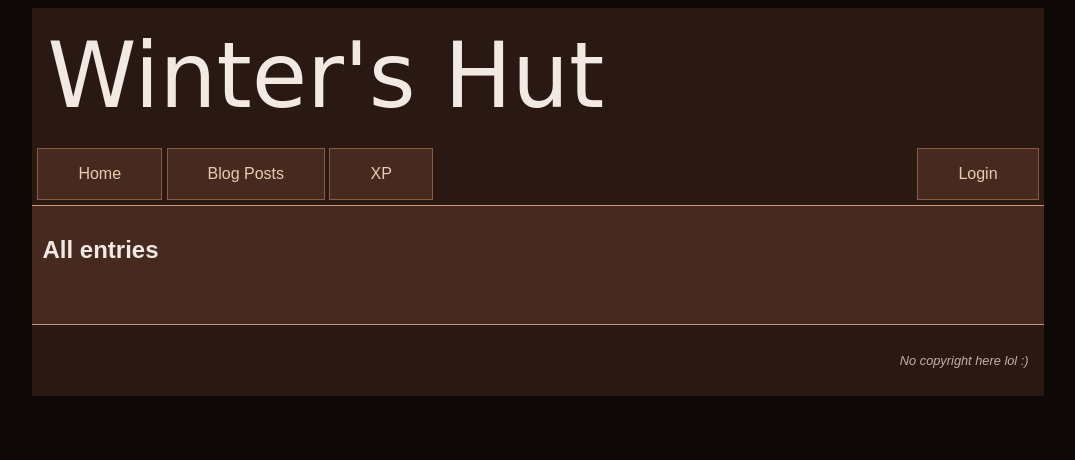
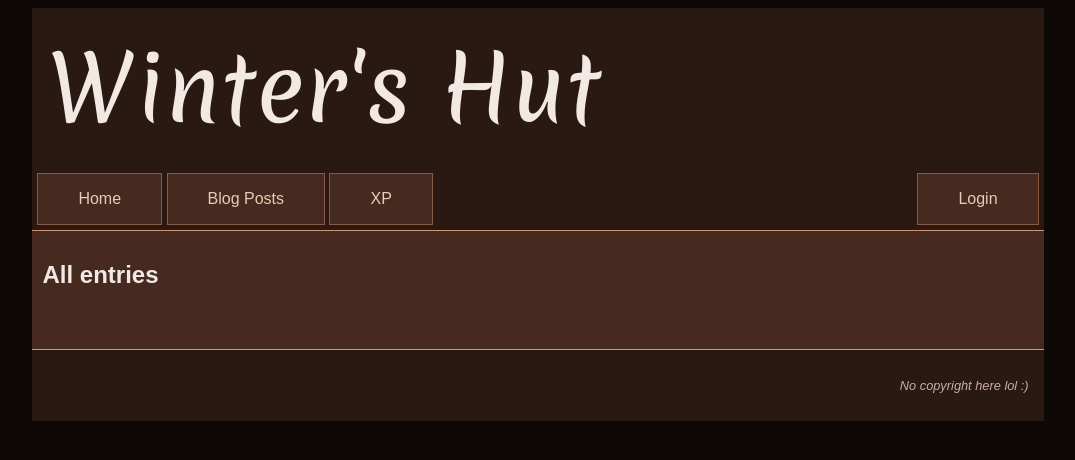
Before and after one commit to dimitarOnGithub/winterhut, a Flask app: page /all_posts in a window 1280 px wide. Shown: the top 460 px of the page, without its empty margins (102-1177 px from the left). Run offline with Flask 2, Linux system fonts and the light colour scheme; data that the repository does not hold is empty; parts of the project's set-up code (start-up, migrations or seed data) failed here and were passed over.

Commit message:
Fixing font selection

```diff
--- a/winterhut/static/main.css
+++ b/winterhut/static/main.css
@@ -36,7 +36,7 @@ a {
 
 .header-title {
   background: #2A1913;
-  font-family: 'Norican', cursive;
+  font-family: 'Merienda', cursive;
   font-size: 90px;
   padding: 15px;
 }
@@ -179,7 +179,7 @@ nav .nav-right {
 }
 
 .author-socials {
-  font-family: 'Norican', cursive;
+  font-family: 'Merienda', cursive;
   font-size: 40px;
   word-break: break-all;
 }
--- a/winterhut/templates/layout.html
+++ b/winterhut/templates/layout.html
@@ -3,6 +3,9 @@
 <head>
     <meta charset="UTF-8">
     <link rel="stylesheet" href="/static/main.css">
+    <link rel="preconnect" href="https://fonts.googleapis.com">
+    <link rel="preconnect" href="https://fonts.gstatic.com" crossorigin>
+    <link href="https://fonts.googleapis.com/css2?family=Merienda&display=swap" rel="stylesheet">
 
     <title>
         {% block title %}
```
